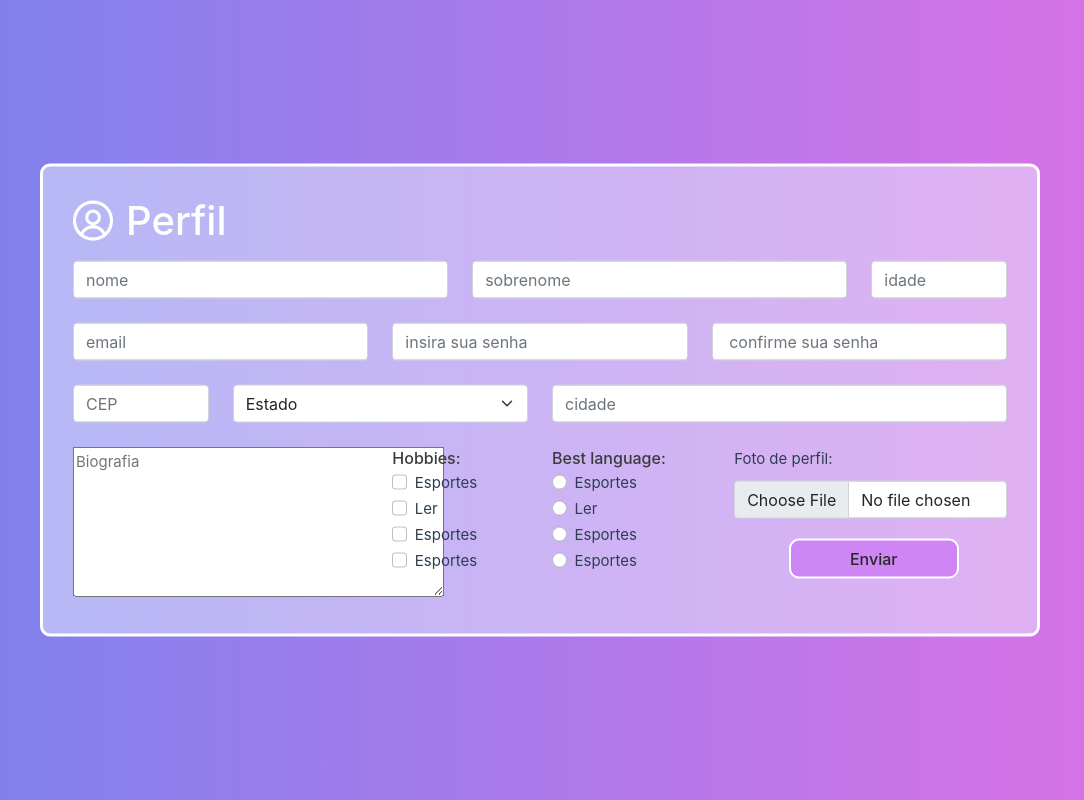
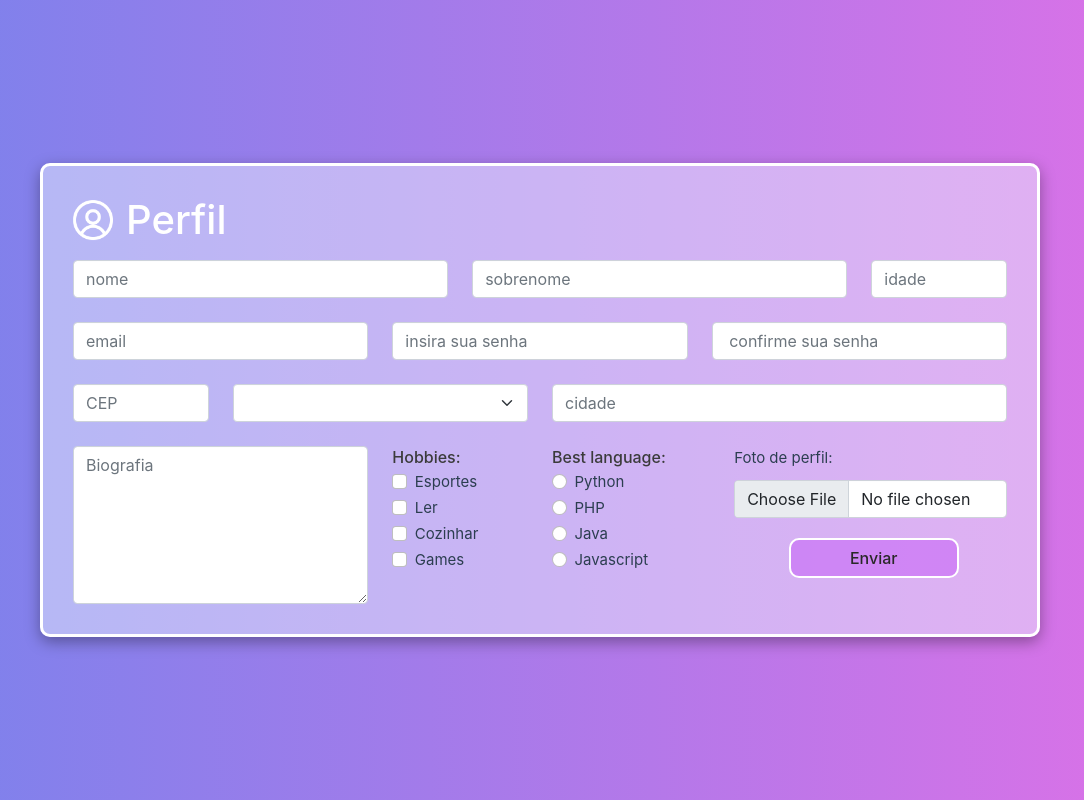
Before and after one commit to isabellirosa/projeto1-forms, a Vue app: page / in a window 1280 px wide. Shown: the whole page, without its empty margins (100-1184 px from the left). Built offline with nearby package versions, Linux system fonts and the light colour scheme.

Commit message:
feat: criação das variaveis e funçoes no script

```diff
--- a/src/App.vue
+++ b/src/App.vue
@@ -1,70 +1,135 @@
 <script setup>
+import { ref } from 'vue'
+const enviado=ref(false)
 
+function enviar() {
+  enviado.value = true
+}
+
+const usuario=ref(
+  {
+    nome:'',
+    sobrenome:'',
+    idade:'',
+    senha:'',
+    cep:'',
+    estado:'',
+    cidade:'',
+    biografia:'',
+    hobbies:[],
+    linguagem:'',
+    avatar:''
+  }
+)
+const estados = [
+  { sigla: 'AC', nomeEstado: 'Acre' },
+  { sigla: 'AL', nomeEstado: 'Alagoas' },
+  { sigla: 'AP', nomeEstado: 'Amapá' },
+  { sigla: 'AM', nomeEstado: 'Amazonas' },
+  { sigla: 'BA', nomeEstado: 'Bahia' },
+  { sigla: 'CE', nomeEstado: 'Ceará' },
+  { sigla: 'DF', nomeEstado: 'Distrito Federal' },
+  { sigla: 'ES', nomeEstado: 'Espírito Santo' },
+  { sigla: 'GO', nomeEstado: 'Goiás' },
+  { sigla: 'MA', nomeEstado: 'Maranhão' },
+  { sigla: 'MT', nomeEstado: 'Mato Grosso' },
+  { sigla: 'MS', nomeEstado: 'Mato Grosso do Sul' },
+  { sigla: 'MG', nomeEstado: 'Minas Gerais' },
+  { sigla: 'PA', nomeEstado: 'Pará' },
+  { sigla: 'PB', nomeEstado: 'Paraíba' },
+  { sigla: 'PR', nomeEstado: 'Paraná' },
+  { sigla: 'PE', nomeEstado: 'Pernambuco' },
+  { sigla: 'PI', nomeEstado: 'Piauí' },
+  { sigla: 'RJ', nomeEstado: 'Rio de Janeiro' },
+  { sigla: 'RN', nomeEstado: 'Rio Grande do Norte' },
+  { sigla: 'RS', nomeEstado: 'Rio Grande do Sul' },
+  { sigla: 'RO', nomeEstado: 'Rondônia' },
+  { sigla: 'RR', nomeEstado: 'Roraima' },
+  { sigla: 'SC', nomeEstado: 'Santa Catarina' },
+  { sigla: 'SP', nomeEstado: 'São Paulo' },
+  { sigla: 'SE', nomeEstado: 'Sergipe' },
+  { sigla: 'TO', nomeEstado: 'Tocantins' }
+]
+function handleFileUpload(e) {
+  const target = e.target
+  console.log(target)
+  if (target && target.files) {
+    const file = target.files[0]
+    usuario.value.avatar = URL.createObjectURL(file)
+  }
+}
 </script>
 
 <template>
   <div class="main">
+    <div v-if="enviado">
+      <img v-if="usuario.avatar" class="avatar" :src="usuario.avatar" />
+      <p v-for="(value, key) of usuario" :key="key">{{ key }}: {{ value }}</p>
+    </div>
+    <div v-else>
     <img src="../src/perfil (2).png" width="40px">
     <h1>Perfil</h1>
-    <form class="row g-4">
+    <form @submit.prevent="enviar()" validate class="row g-4">
       <div class="col-md-5">
-    <input type="text" class="form-control" id="inputEmail4" placeholder="nome">
+        <input v-model="usuario.nome" type="text" class="form-control" id="inputEmail4" placeholder="nome">
       </div>
       <div class="col-md-5">
-    <input type="text" class="form-control" id="inputPassword4" placeholder="sobrenome">
+        <input v-model="usuario.sobrenome" type="text" class="form-control" id="inputPassword4" placeholder="sobrenome">
       </div>
       <div class="col-md-2">
-    <input type="number" class="form-control" id="inputPassword4" placeholder="idade">
+        <input v-model="usuario.idade" type="number" class="form-control" id="inputPassword4" placeholder="idade">
       </div>
       <div class="col-4">
-    <input type="email" class="form-control" id="inputEmail4" placeholder="email">
+        <input v-model="usuario.email" type="email" class="form-control" id="inputEmail4" placeholder="email">
       </div>
       <div class="col-md-4">
-    <input type="password" class="form-control" id="inputPassword4" placeholder="insira sua senha">
+        <input v-model="usuario.senha" type="password" class="form-control" id="inputPassword4" placeholder="insira sua senha">
       </div>
       <div class="col-md-4">
         <input type="password" class="form-control" id="inputPassword4" placeholder=" confirme sua senha">
       </div>
       <div class="col-md-2">
-    <input type="text" class="form-control" id="inputZip"  placeholder="CEP">
+        <input v-model="usuario.cep" type="text" class="form-control" id="inputZip" placeholder="CEP">
       </div>
       <div class="col-md-4">
-    <select id="inputState" class="form-select"  placeholder="estado">
-      <option selected>Estado</option>
-      <option>...</option>
+        <select v-model="usuario.estado" id="inputState" class="form-select" placeholder="estado">
+          <option selected disabled>Estado</option>
+          <option v-for="option in estados" :key="option">
+            {{ option.sigla }}
+          </option>
         </select>
       </div>
       <div class="col-md-6">
-    <input type="text" class="form-control" id="inputCity"  placeholder="cidade">
+        <input v-model="usuario.cidade" type="text" class="form-control" id="inputCity" placeholder="cidade">
       </div>
 
       <div class="col-4">
-    <textarea cols="35" rows="6" placeholder="Biografia"/>
+        <textarea v-model="usuario.biografia" cols="35" rows="6" placeholder="Biografia" class="form-control" />
       </div>
       <div class="col-2 ">
         <h1 class="categorias">Hobbies:</h1>
         <div class="form-check">
-  <input class="form-check-input" type="checkbox" name="esportes" id="esportes">
+          <input v-model="usuario.hobbies" class="form-check-input" type="checkbox" name="esportes" value="Esportes">
           <label class="form-check-label" for="esportes">
             Esportes
           </label>
         </div>
         <div class="form-check">
-  <input class="form-check-input" type="checkbox" name="ler" id="ler">
+          <input v-model="usuario.hobbies" class="form-check-input" type="checkbox" name="ler" value="Ler">
           <label class="form-check-label" for="ler">
             Ler
           </label>
         </div>
         <div class="form-check">
-  <input class="form-check-input" type="checkbox" name="esportes" id="esportes">
-  <label class="form-check-label" for="esportes">
-    Esportes
+          <input v-model="usuario.hobbies" class="form-check-input" type="checkbox" name="cozinhar" value="Cozinhar">
+          <label class="form-check-label" for="cozinhar">
+            Cozinhar
           </label>
         </div>
         <div class="form-check form-check-inline">
-  <input class="form-check-input" type="checkbox" name="esportes" id="esportes">
-  <label class="form-check-label" for="esportes">
-    Esportes
+          <input v-model="usuario.hobbies" class="form-check-input" type="checkbox" name="games" value="Games">
+          <label class="form-check-label" for="games">
+            Games
           </label>
         </div>
       </div>
@@ -72,58 +137,63 @@
       <div class="col-2 ">
         <h1 class="categorias">Best language:</h1>
         <div class="form-check">
-  <input class="form-check-input" type="radio" name="esportes" id="esportes">
-  <label class="form-check-label" for="esportes">
-    Esportes
+          <input v-model="usuario.linguagem" class="form-check-input" type="radio" name="language" value="Python">
+          <label class="form-check-label" for="language">
+            Python
           </label>
         </div>
         <div class="form-check">
-  <input class="form-check-input" type="radio" name="ler" id="ler">
-  <label class="form-check-label" for="ler">
-    Ler
+          <input v-model="usuario.linguagem" class="form-check-input" type="radio" name="language" value="PHP">
+          <label class="form-check-label" for="language">
+            PHP
           </label>
         </div>
         <div class="form-check">
-  <input class="form-check-input" type="radio" name="esportes" id="esportes">
-  <label class="form-check-label" for="esportes">
-    Esportes
+          <input v-model="usuario.linguagem" class="form-check-input" type="radio" name="language" value="Java">
+          <label class="form-check-label" for="language">
+            Java
           </label>
         </div>
         <div class="form-check form-check-inline">
-  <input class="form-check-input" type="radio" name="esportes" id="esportes">
-  <label class="form-check-label" for="esportes">
-    Esportes
+          <input v-model="usuario.linguagem" class="form-check-input" type="radio" name="language" value="Javascript">
+          <label class="form-check-label" for="language">
+            Javascript
           </label>
         </div>
       </div>
       <div class="col-4">
         <div class="form-check">
           <label class="form-check-label" for="inputGroupFile01">Foto de perfil:</label>
-      <input type="file" class="form-control" id="inputGroupFile01">
-      <button type="submit" class="btn btn-primary">Enviar</button>
+          <input type="file" class="form-control" id="inputGroupFile01" @change="handleFileUpload($event)" >
+          <button @click="enviar()" type="submit" class="btn btn-primary">Enviar</button>
         </div>
       </div>
     </form>
   </div>
+</div>
 </template>
-
+"
 <style scoped>
-h1{
-  color:white;
+h1 {
+  color: white;
   display: inline;
 }
-img{
-  margin-bottom:20px;
+
+img {
+  margin-bottom: 20px;
   margin-right: 13px;
 }
-.categorias{
-  color:rgb(59, 59, 59);
+
+.categorias {
+  color: rgb(59, 59, 59);
   font-size: medium;
 }
-.biografia{
+
+.biografia {
   height: 300px;
 }
-.main{
+
+.main {
   position: absolute;
   top: 50%;
   left: 50%;
@@ -133,18 +203,28 @@ img{
   border-radius: 10px;
   background-color: rgba(240, 248, 255, 0.459);
   width: 1000px;
+  box-shadow: rgba(0, 0, 0, 0.35) 0px 5px 15px;
 }
-#inputGroupFile01{
+
+#inputGroupFile01 {
   margin-top: 10px;
 }
-.btn{
-  width:170px;
+
+.btn {
+  width: 170px;
+  height: 40px;
   border-radius: 10px;
   border: 2px solid white;
   color: rgb(41, 40, 40);
-  font-weight:500;
+  font-weight: 500;
   background-color: rgba(195, 81, 247, 0.459);
-  margin-top:20px;
+  margin-top: 20px;
   margin-left: 20%;
 }
+
+.btn:hover {
+  width: 200px;
+  height: 50px;
+  background-color: rgba(218, 139, 255, 0.459);
+}
 </style>
```
Lines whose indentation alone changed are shown as unchanged.
